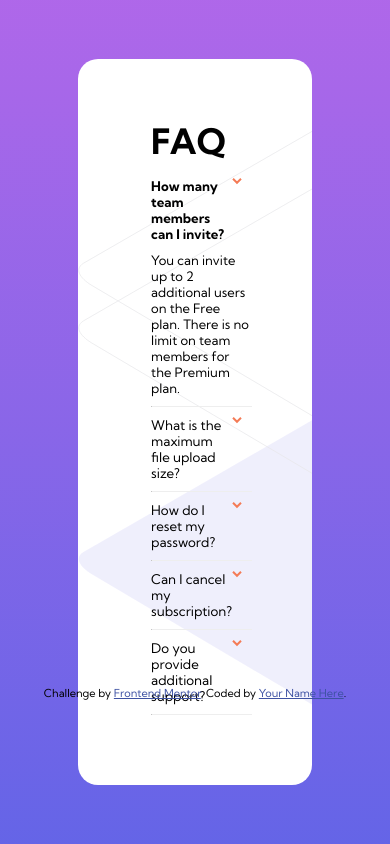
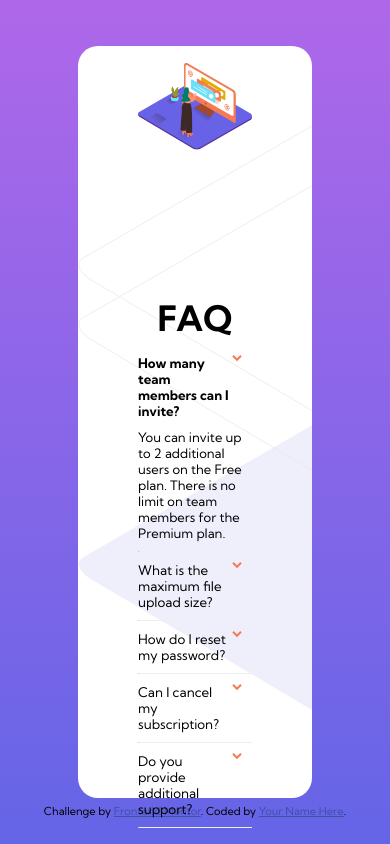
Before and after one commit to jchoi166/FEM-Practice-Challenges, a plain HTML site: page faq-accordion-card-main/index.html in a window 390 px wide. Both pictures are taken after a click on the button "How many team members can I invite?". Drawn offline with Linux system fonts and the light colour scheme.

Commit message:
working on media query

```diff
--- a/faq-accordion-card-main/index.html
+++ b/faq-accordion-card-main/index.html
@@ -13,16 +13,21 @@
     .attribution { font-size: 11px; text-align: center; margin-bottom: 20px;}
     .attribution a { color: hsl(228, 45%, 44%); }
   </style>
-  <link rel="stylesheet" href="/main.css" class="style">
+  <link rel="stylesheet" href="main.css" class="style">
   <link rel="preconnect" href="https://fonts.gstatic.com">
   <link rel="preconnect" href="https://fonts.gstatic.com">
   <link href="https://fonts.googleapis.com/css2?family=Kumbh+Sans:wght@400;700&display=swap" rel="stylesheet">
 </head>
 <body>
 
+
+
+<div class="acc-container">
+
   <!-- <div class="orange-box">
     <img src="./images/illustration-box-desktop.svg" alt="orange box">
   </div> -->
+
   <div class="container">
     <!-- <div class="img-box">
       <img src="./images/illustration-box-desktop.svg" alt="">
@@ -96,6 +101,8 @@
     </div>
   </div>
 
+</div>
+
   <!-- How many team members can I invite?
   You can invite up to 2 additional users on the Free plan. There is no limit on
   team members for the Premium plan.
--- a/faq-accordion-card-main/main.css
+++ b/faq-accordion-card-main/main.css
@@ -25,47 +25,44 @@ body {
     align-items: center;
 }
 
-.container {
+.acc-container {
     grid-column: 2 / 5;
     grid-row: 2 / 3;
+
+    position: relative;
+    display: flex;
+    align-items: center;
+}
+
+.container {
     display: grid;
     grid-template-columns: 1fr 1fr;
-
-    /* grid-template-rows: max-content;  */
 
     background-image: url(./images/bg-pattern-desktop.svg);
     background-size: cover;
     background-color: white;
     border-radius: 2rem;
     padding: 6rem;
-    /* margin: auto; */
     overflow: hidden;
 }
 
 .orange-box {
-    grid-row: 2 / 3;
-
-    z-index: 2;
-
-    display: grid;
-    align-items: center;
-    transform: translate(14rem, 5rem)
+    position: absolute;
+    z-index: 3;
+    transform: translate(-50%, 0)
 }
 
 .img-woman {
     position: relative;
     z-index: 1;
-
 }
 
 .img-woman img {
-
     width: 110%;
     height: auto;
-    grid-column: 1 / 2;
     transform: translateX(-12rem);
+}
 
-}
 .accordion {
     display: flex;
     flex-direction: column;
@@ -93,6 +90,7 @@ body {
     cursor: pointer;
     padding: 0 1rem 1rem 0;
     outline: none;
+    transition: all .1s;
 }
 
 .accordion__question:hover {
@@ -100,20 +98,44 @@ body {
 }
 
 .accordion__question--active {
+    transition: all .3s;
     font-weight: 700;
+}
+
+.accordion__question--active:hover {
+    color: black;
 }
 
 .accordion__answer {
     overflow: hidden;
     height: 0;
     transition: all 0.5s;
-
 }
 
 .divider {
     border-top: hsl(240, 5%, 91%);
     margin-bottom: 1rem;
 }
+
+@media only screen and (max-width: 1069px) {
+    .container {
+        grid-template-columns: 1fr;
+        grid-template-rows: 30% 70%;
+        overflow: visible;
+        justify-items: center;
+    }
+
+    .accordion__header {
+        align-self: center;
+    }
+
+    .img-woman img{
+        transform: translate(0rem, -50%);
+        width: 100%;
+
+    }
+}
+
 
 
 
@@ -124,7 +146,3 @@ body {
     display: grid;
     align-items: end;
 }
-
-.highlight {
-
-}
```
